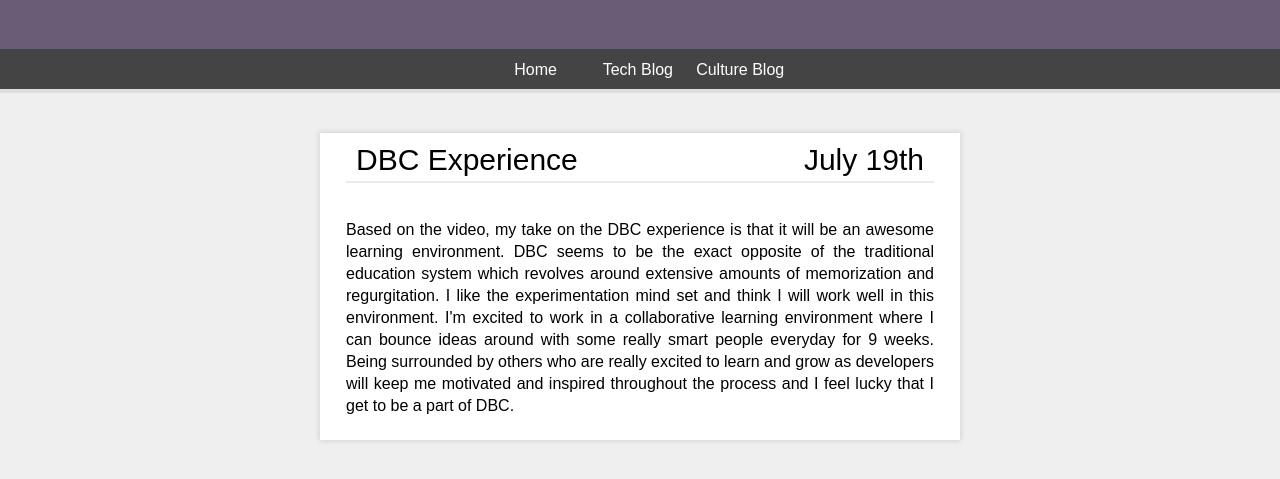
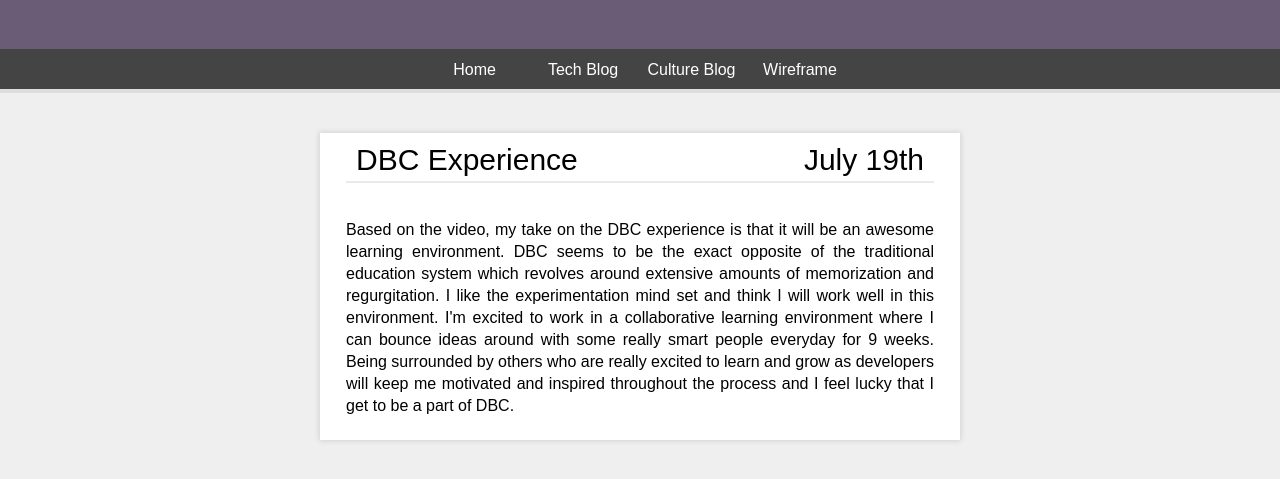
Before and after one commit to peanutbutternsam/peanutbutternsam.github.io, a plain HTML site: page blog-posts/week1_cultural.html in a window 1280 px wide. Shown: the part 101-580 px from the top of the page. Drawn offline with Linux system fonts and the light colour scheme.

Commit message:
added wireframe

```diff
--- a/blog-posts/stylesheets/template.css
+++ b/blog-posts/stylesheets/template.css
@@ -86,7 +86,7 @@ a {
 }
 
 #nav {
-	width: 24%;
+	width: 34%;
 	height: 40px;
 	background-color: #444444;
 	margin: 0px auto;
@@ -100,7 +100,7 @@ a {
 .button {
 	font-family: sans-serif;
 	display: inline-block;
-    width: 32%;
+    width: 24%;
     text-align: center;
     line-height: 42px;
     color: white;
--- a/blog-posts/week1_cultural.html
+++ b/blog-posts/week1_cultural.html
@@ -30,6 +30,9 @@
 					<li class="button">
 						<a href="week1_cultural.html">Culture Blog</a>
 					</li>
+					<li class="button">
+						<a href="../unit1_projects/wireframe_sites.html">Wireframe</a>
+					</li>
 				</ul>
 			</div>
 		</div>
```
Also changed, not shown: blog-posts/week1_technical.html (+3 -0 lines), index.html (+3 -0 lines), unit1_projects/wireframe_sites.html (+3 -3 lines).
